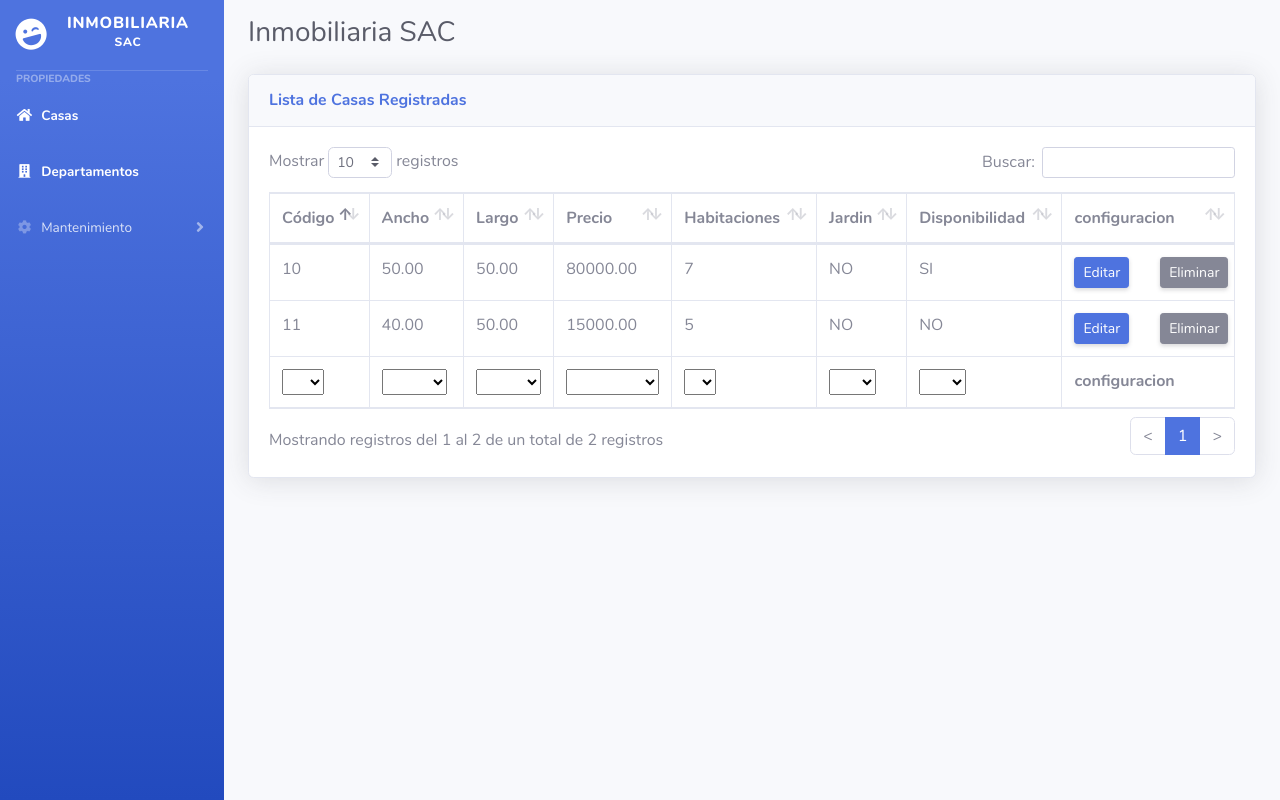
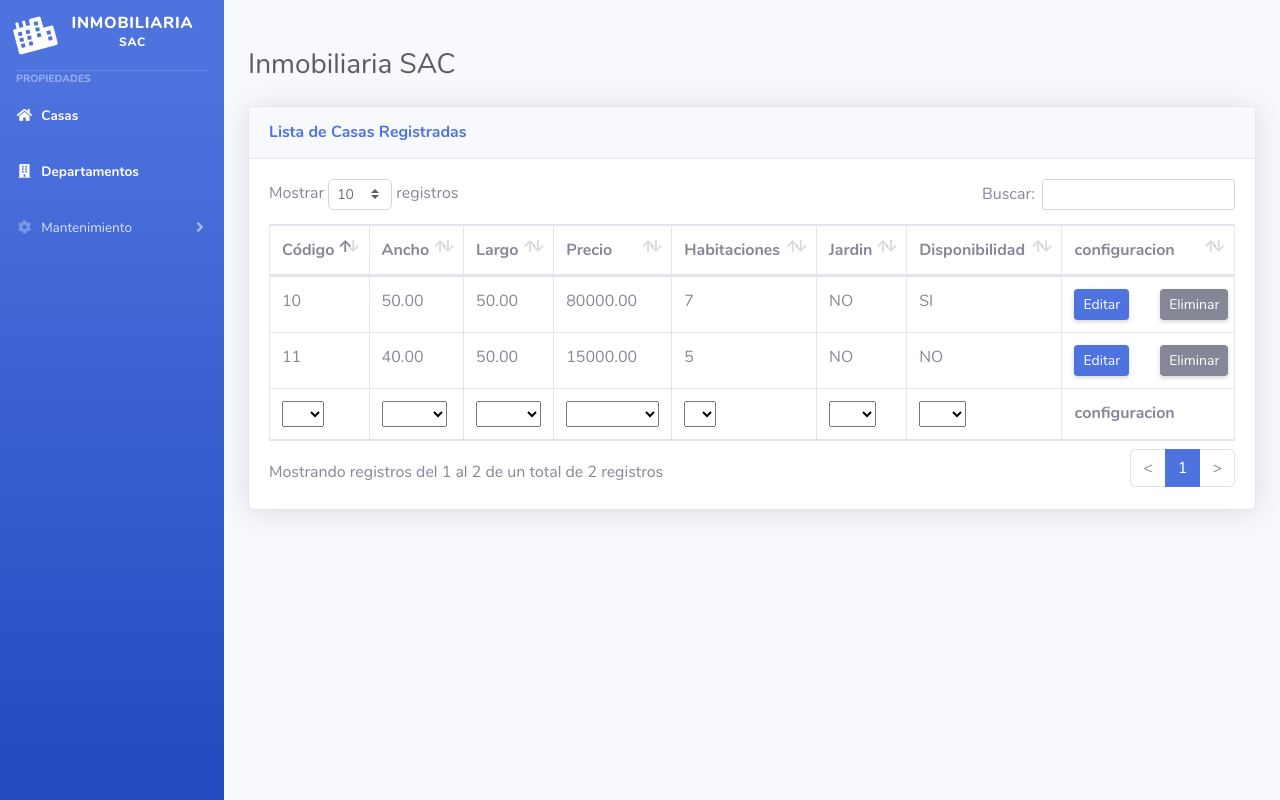
Before and after one commit to GeditSenpai/ASD, a Django app: page / in a window 1280 px wide. Run offline with Django 3.2, Linux system fonts and the light colour scheme; data comes from the database, SQL or seed files in the repository; both versions use the stored data as it was after the commit; some libraries are stand-ins or nearby versions.

Commit message:
termina2

```diff
--- a/templates/base.html
+++ b/templates/base.html
@@ -34,7 +34,7 @@
       <!-- Sidebar - Brand -->
       <a class="sidebar-brand d-flex align-items-center justify-content-center" href="{% url 'propiedades:inmobiliaria' %}">
         <div class="sidebar-brand-icon rotate-n-15">
-          <i class="fas fa-laugh-wink"></i>
+          <i class="fas fa-city"></i>
         </div>
         <div class="sidebar-brand-text mx-3">Inmobiliaria <sup>sac</sup></div>
       </a>
@@ -92,7 +92,7 @@
 
           <!-- Page Heading -->
           <div class="d-sm-flex align-items-center justify-content-between mb-4">
-            <h1 class="h3 mb-0 text-gray-800 mt-3">Inmobiliaria SAC</h1>
+            <h1 class="h3 mb-0 text-gray-800 mt-5">Inmobiliaria SAC</h1>
 
           </div>
 
@@ -155,7 +155,6 @@
   <script src="{% static 'js/demo/datatables-demo.js' %}"></script>
 
 
-
 </body>
 
 </html>
```
Also changed, not shown: db.sqlite3.
